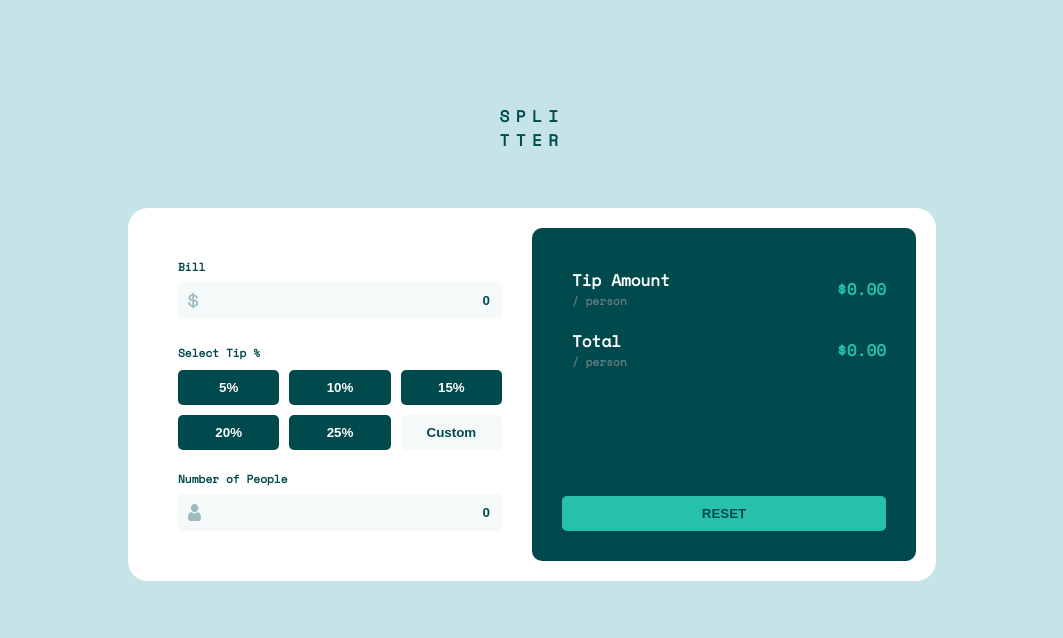
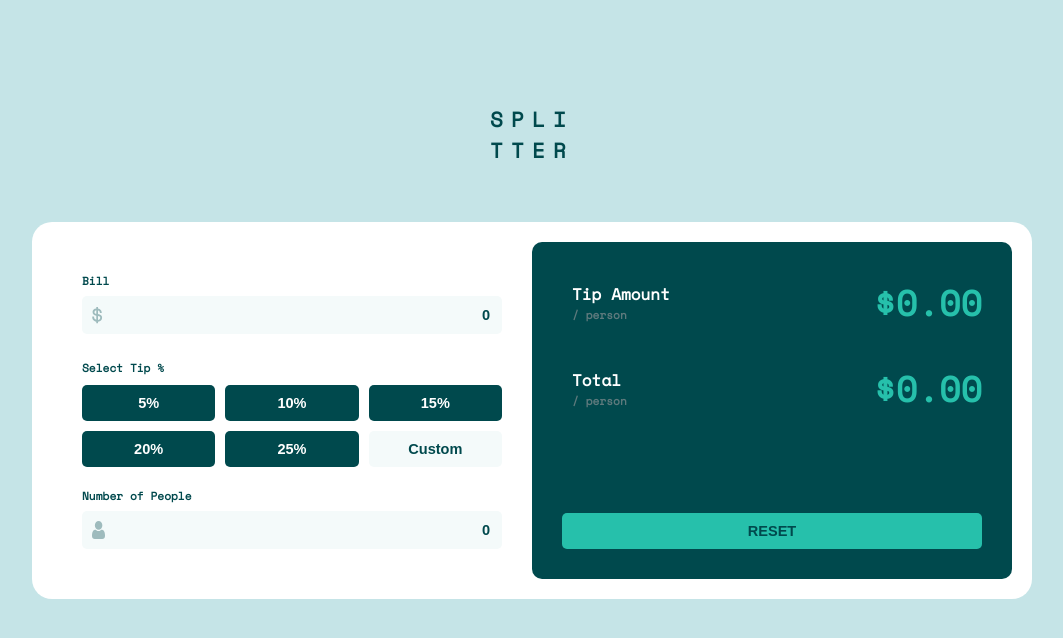
Before and after one commit to wswiderski/frontend_mentor, an Angular app: page / in a window 1280 px wide. Shown: the top 638 px of the page, without its empty margins (108-1171 px from the left). Built offline with nearby package versions, Linux system fonts and the light colour scheme.

Commit message:
adjusted design

```diff
--- a/src/app/app.component.css
+++ b/src/app/app.component.css
@@ -6,7 +6,7 @@
 
 h1 {
   color: var(--very-dark-cyan);
-  font-size: var(--font-size);
+  font-size: var(--font-size-big);
   margin: 13vh 0px 7vh;
   letter-spacing: 0.4em;
   font-weight: 700;
--- a/src/app/calculator/calculator.component.css
+++ b/src/app/calculator/calculator.component.css
@@ -3,7 +3,8 @@
   display: flex;
   padding: 20px 20px;
   border-radius: 20px;
-  width: 60vw;
+  width: auto;
+  max-width: 55vw;
 }
 
 .container div {
@@ -36,7 +37,11 @@ button:hover {
   background-color: var(--light-grayish-cyan);
 }
 
-@media screen and (max-width: 665px) {
+app-result-text {
+  margin-bottom: 25px;
+}
+
+@media screen and (max-width: 700px) {
   .container {
     min-width: 100vw;
     flex-direction: column;
@@ -46,4 +51,20 @@ button:hover {
   .right {
     margin: 20px;
   }
+
+  app-result-text {
+    margin-bottom: 5px;
+  }
 }
+
+@media screen and (max-width: 1335px) {
+  .container {
+    max-width: 75vw;
+  }
+}
+
+@media screen and (max-width: 910px) {
+  .container {
+    max-width: 85vw;
+  }
+}
--- a/src/app/calculator/common-layout.css
+++ b/src/app/calculator/common-layout.css
@@ -7,6 +7,7 @@ button {
   color: var(--very-dark-cyan);
   cursor: pointer;
   font-weight: 700;
+  font-size: var(--font-size-big);
 }
 
 button:hover {
@@ -21,6 +22,7 @@ input {
   background: none;
   color: var(--very-dark-cyan);
   font-weight: 700;
+  font-size: var(--font-size-big);
 }
 
 input:focus {
@@ -103,3 +105,10 @@ label {
     transform: translate3d(4px, 0, 0);
   }
 }
+
+@media screen and (max-width: 1450px) {
+  input,
+  button {
+    font-size: calc(0.7 * var(--font-size-big));
+  }
+}
--- a/src/app/calculator/result-text/result-text.component.css
+++ b/src/app/calculator/result-text/result-text.component.css
@@ -29,3 +29,8 @@
   font-weight: var(--font-weights);
   color: var(--strong-cyan);
 }
+
+.result label {
+  font-size: 2.2rem;
+  font-weight: 700;
+}
--- a/src/app/calculator/result-text/result-text.component.html
+++ b/src/app/calculator/result-text/result-text.component.html
@@ -4,6 +4,6 @@
     <span class="subtitle">{{ subtitle }}</span>
   </div>
   <div class="result">
-    <span>{{ amount | currency }}</span>
+    <label>{{ amount | currency }}</label>
   </div>
 </div>
--- a/src/styles.css
+++ b/src/styles.css
@@ -9,7 +9,7 @@
   --very-light-grayish-cyan: hsl(189, 41%, 97%);
   --white: hsl(0, 0%, 100%);
 
-  --font-size-big: 1rem;
+  --font-size-big: 1.3rem;
   --font-size-small: 0.7rem;
   font-weight: 700;
 }
```
